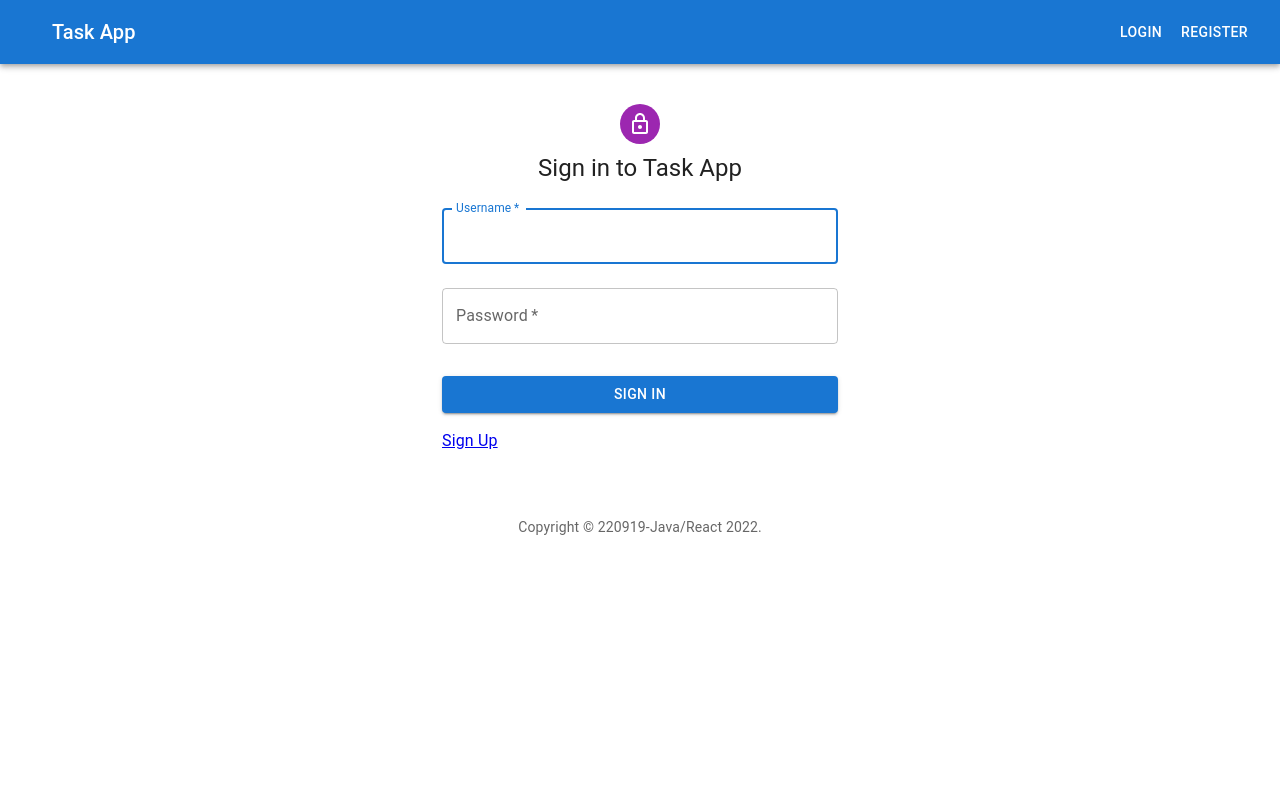
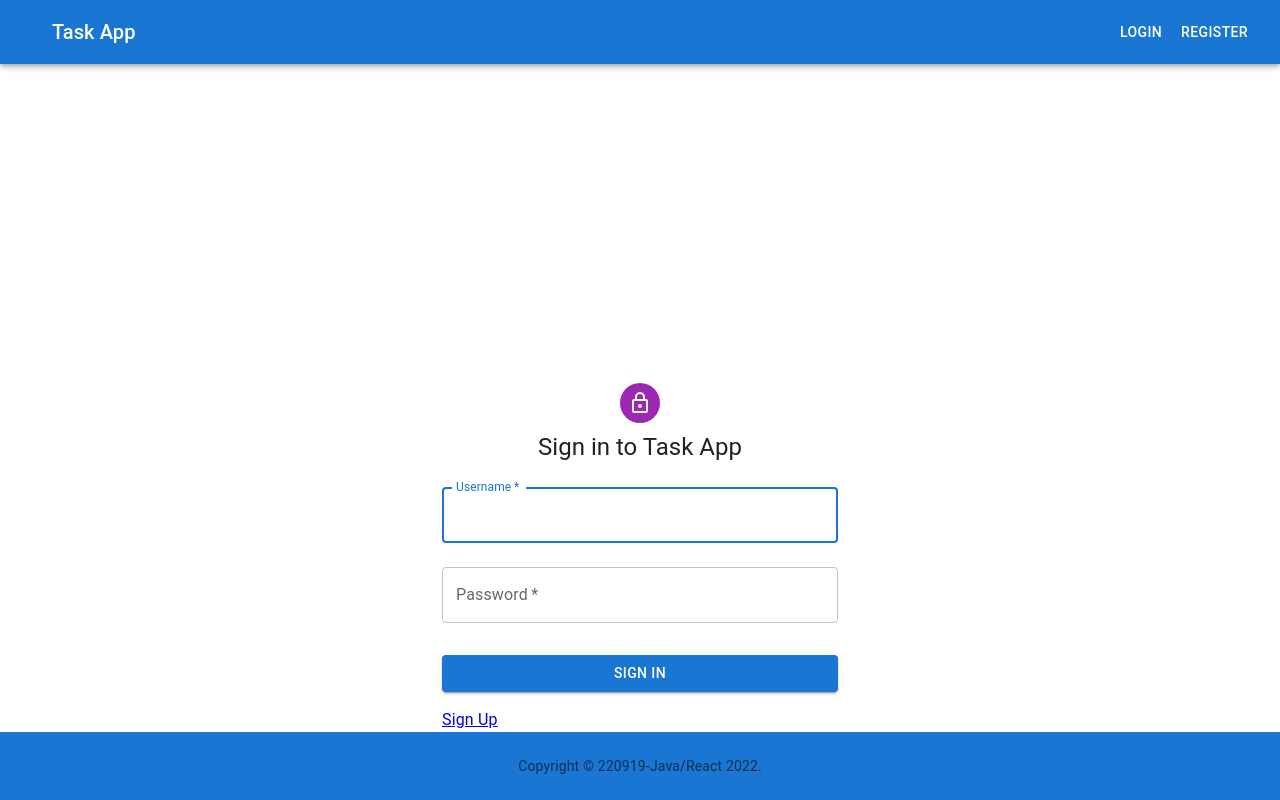
Before and after one commit to 220919-WVA-JavaReact/task-app-ui, a React (Create React App) app: page / in a window 1280 px wide. Built offline with nearby package versions, Linux system fonts and the light colour scheme.

Commit message:
remove import

```diff
--- a/src/App.tsx
+++ b/src/App.tsx
@@ -1,5 +1,4 @@
 import React, { useState } from 'react';
-import logo from './logo.svg';
 import './App.css';
 import Login from './components/login/Login';
 import { BrowserRouter, Routes, Route } from 'react-router-dom';
@@ -9,6 +8,8 @@ import Navbar from './components/nav/Navbar';
 import Register from './components/register/Register';
 import Userdash from './components/userdash/Userdash';
 import Profile from './components/profile/Profile';
+import Footer from './components/footer/Footer';
+import { Box } from '@mui/material';
 
 function App() {
 
@@ -16,6 +17,13 @@ function App() {
 
   return (
     <BrowserRouter>
+      <Box
+        sx={{
+          display: 'flex',
+          flexDirection: 'column',
+          minHeight: '100vh',
+        }}
+      >
         <Navbar currentUser={authUser} setCurrentUser={setAuthUser} />
         <Routes>
           <Route path="/" element={<Login currentUser={authUser} setCurrentUser={setAuthUser} />} />
@@ -25,6 +33,8 @@ function App() {
           <Route path="/profile" element={<Profile currentUser={authUser} setCurrentUser={setAuthUser} />} />
           <Route path="/userdash" element={<Userdash currentUser={authUser} />} />
         </Routes>
+        <Footer />
+      </Box>
     </BrowserRouter>
   );
 }
--- /dev/null
+++ b/src/components/footer/Footer.tsx
@@ -0,0 +1,33 @@
+import { Box, Container, CssBaseline, Typography } from "@mui/material";
+
+function Copyright(props: any) {
+    return (
+        <Typography variant="body2" color="text.secondary" align="center" {...props}>
+            {'Copyright © '}
+            220919-Java/React{' '}
+            {new Date().getFullYear()}
+            {'.'}
+        </Typography>
+    );
+}
+
+export default function Footer() {
+    return (
+        <Box
+            component="footer"
+            sx={{
+                py: 3,
+                px: 2,
+                mt: 'auto',
+                backgroundColor: (theme) =>
+                    theme.palette.mode === 'light'
+                        ? theme.palette.primary.main
+                        : theme.palette.primary.main,
+            }}
+        >
+            <Container maxWidth="sm">
+                <Copyright />
+            </Container>
+        </Box>
+    );
+}
--- a/src/components/login/Login.tsx
+++ b/src/components/login/Login.tsx
@@ -9,17 +9,6 @@ import LockOutlinedIcon from '@mui/icons-material/LockOutlined';
 interface ILoginProps {
     currentUser: User | undefined,
     setCurrentUser: (nextUser: User) => void
-}
-
-function Copyright(props: any) {
-    return (
-        <Typography variant="body2" color="text.secondary" align="center" {...props}>
-            {'Copyright © '}
-            220919-Java/React{' '}
-            {new Date().getFullYear()}
-            {'.'}
-        </Typography>
-    );
 }
 
 const theme = createTheme();
@@ -73,10 +62,9 @@ function Login(props: ILoginProps) {
     }
 
     return (
-        props.currentUser ? // condition to be evaluated, ie: if(user)
-            // <p> Welcome {props.currentUser.username}! </p> // if true
+        props.currentUser ?
             <Navigate to="/dashboard" />
-            : // else
+            :
             <>
                 <ThemeProvider theme={theme}>
                     <Container component="main" maxWidth="xs">
@@ -141,18 +129,8 @@ function Login(props: ILoginProps) {
                                 :
                                 <></>
                         }
-                        <Copyright sx={{ mt: 8, mb: 4 }} />
                     </Container>
                 </ThemeProvider>
-                {/* <h4>Log into Task App</h4>
-                <div id="login-form">
-                    <input type="text" id="login-username" placeholder="Enter your username" onChange={updateUsername} />
-                    <br /><br />
-                    <input type="password" id="login-password" placeholder="Enter your password" onChange={updatePassword} />
-                    <br /><br />
-                    <button id="login-button" onClick={login}>Login</button>
-                </div> */}
-
             </>
     );
 }
```
Lines whose indentation alone changed are shown as unchanged.
